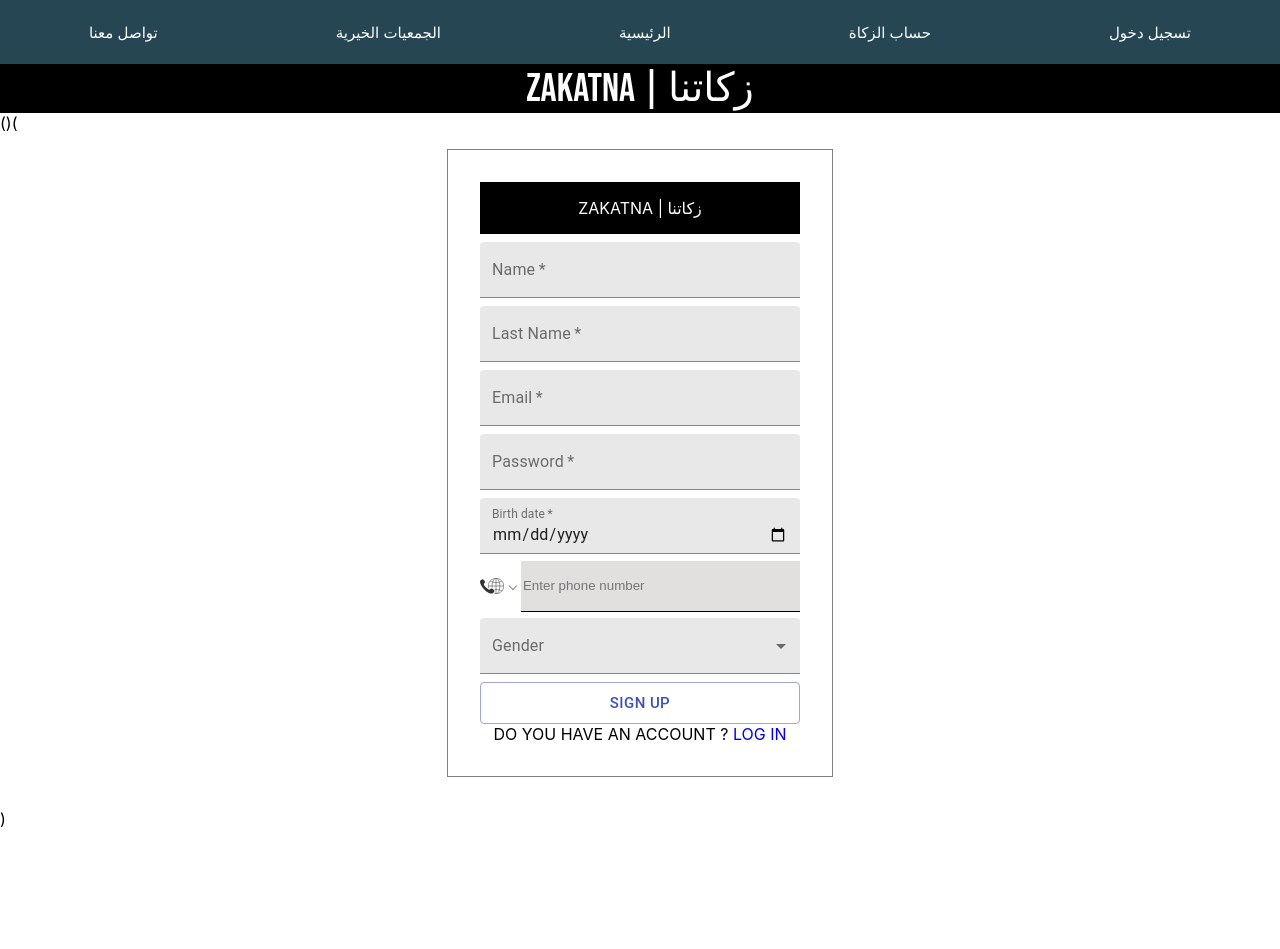
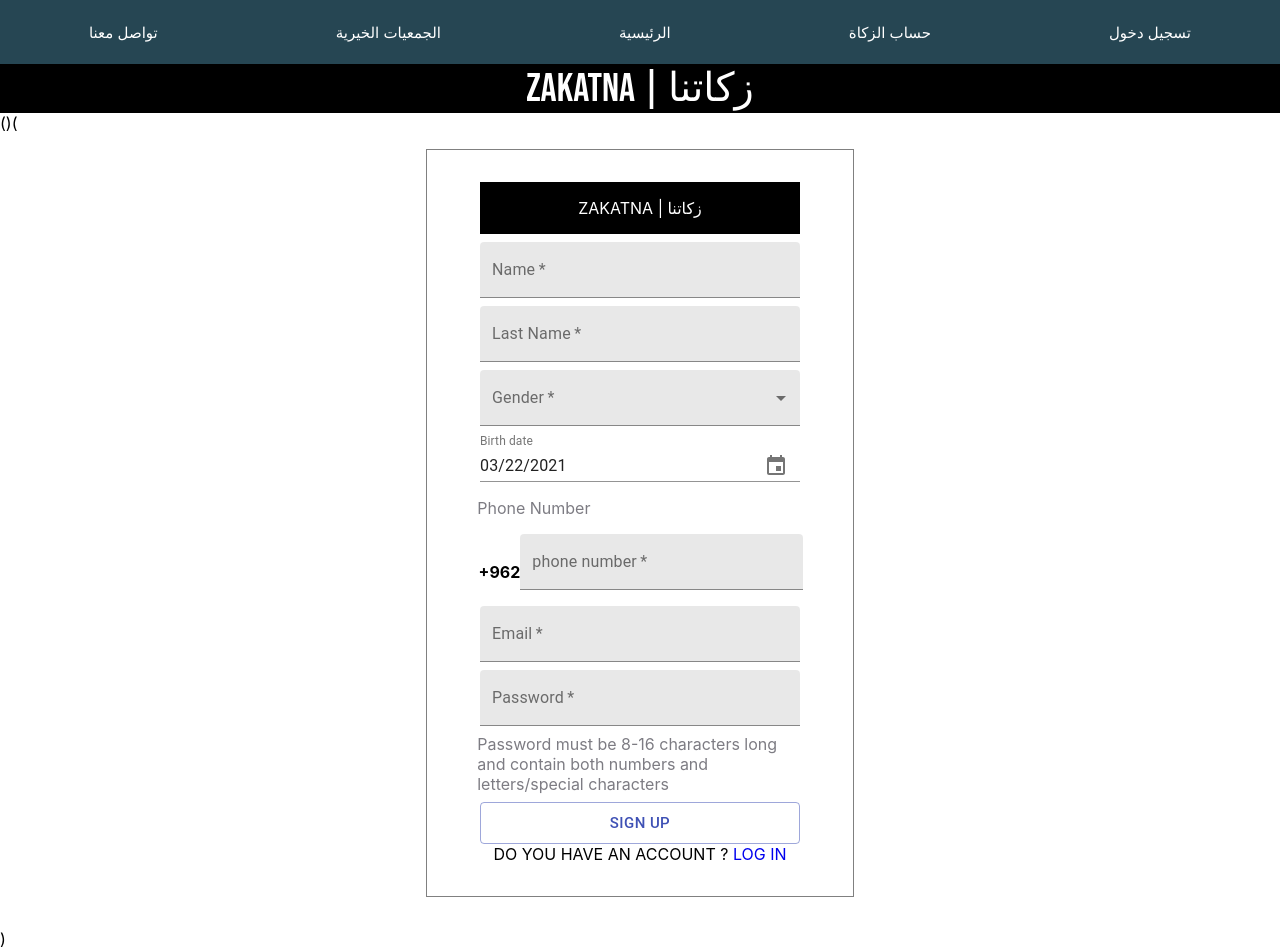
Before and after one commit to Sabbaghh/Tabar3com, a React (Create React App) app: page /Register in a window 1280 px wide. Before the commit the page ends 829 px from the top, so only its background shows below. Built offline with nearby package versions, Linux system fonts and the light colour scheme; no server answers.

Commit message:
fixing register form validations

```diff
--- a/package.json
+++ b/package.json
@@ -3,14 +3,17 @@
   "version": "0.1.0",
   "private": true,
   "dependencies": {
+    "@date-io/date-fns": "1.x",
     "@firebase/firestore": "^2.2.5",
     "@material-ui/core": "^4.11.3",
     "@material-ui/icons": "^4.11.2",
+    "@material-ui/pickers": "^3.3.10",
     "@testing-library/jest-dom": "^5.11.4",
     "@testing-library/react": "^11.1.0",
     "@testing-library/user-event": "^12.1.10",
     "add": "^2.0.6",
     "axios": "^0.21.1",
+    "date-fns": "^2.21.1",
     "dayjs": "^1.10.4",
     "firebase": "8.1.1",
     "node-sass": "^5.0.0",
--- a/src/pages/Register.js
+++ b/src/pages/Register.js
@@ -1,13 +1,14 @@
 import React, { useContext, useState } from 'react'
 import Container from '@material-ui/core/Container'
 import TextField from '@material-ui/core/TextField'
+import { KeyboardDatePicker } from '@material-ui/pickers'
 import Grid from '@material-ui/core/Grid'
 import Button from '@material-ui/core/Button'
-import PhoneInput from 'react-phone-number-input'
 import { Link } from 'react-router-dom'
 import { AuthContext } from '../API/authContext'
 import { useHistory } from 'react-router-dom'
 import { ProjectFireStore } from '../API/FireBase'
+import dayjs from 'dayjs'
 // import Logo from '../images/tabar3kom.png'
 import MenuItem from '@material-ui/core/MenuItem'
 import 'react-phone-number-input/style.css'
@@ -25,7 +26,7 @@
 	const [emailErr, setEmailErr] = useState(false)
 	const [phoneNumber, setPhoneNumber] = useState('')
 	const [gender, setGender] = useState('')
-	const [date, setDate] = useState()
+	const [date, setDate] = useState(new Date())
 	const passowrdExp = /^(?=.*[0-9])(?=.*[!@#$%^&*])[a-zA-Z0-9!@#$%^&*]{7,15}$/
 	const emailRgx = /^[a-zA-Z0-9.!#$%&’*+/=?^_`{|}~-]+@[a-zA-Z0-9-]+(?:\.[a-zA-Z0-9-]+)*$/
 	const [error, setError] = useState('')
@@ -53,8 +54,27 @@
 		setLastName(e.target.value)
 		e.target.value.length > 2 ? setLastNameErr(true) : setLastNameErr(false)
 	}
+	const onPhoneNumberCahnge = (e) => {
+		const numbers = [' ', '0', '1', '2', '3', '4', '5', '6', '7', '8', '9']
+		if (
+			numbers.includes(e.target.value[e.target.value.length - 1]) &&
+			e.target.value.length < 10
+		) {
+			setPhoneNumber(e.target.value)
+		}
+		if (e.target.value === '') {
+			setPhoneNumber('')
+		}
+	}
+	const onDateChange = (date) => {
+		setDate(date)
+	}
 	const onSignUp = async (e) => {
 		e.preventDefault()
+		if (new Date().getFullYear() - date.getFullYear() < 18) {
+			alert('You must be at least 18 years old')
+			return
+		}
 		try {
 			setError('')
 			setLoading('Loading..')
@@ -107,6 +127,50 @@
 						value={lastName}
 					/>
 					<TextField
+						label='Gender'
+						value={gender}
+						select
+						className='input'
+						variant='filled'
+						onChange={onGenderChange}
+						required
+					>
+						<MenuItem value='Male'>Male</MenuItem>
+						<MenuItem value='Female'>Female</MenuItem>
+					</TextField>
+					<KeyboardDatePicker
+						margin='normal'
+						className='input'
+						label='Birth date'
+						format='MM/dd/yyyy'
+						value={date}
+						onChange={onDateChange}
+						KeyboardButtonProps={{
+							'aria-label': 'change date',
+						}}
+					/>
+					<span
+						style={{ paddingTop: '0.5rem', width: '90%', color: '#7d7c83' }}
+					>
+						Phone Number
+					</span>
+					<div className='phoneNumberContainer'>
+						<p>+962</p>
+						<TextField
+							className='input'
+							variant='filled'
+							value={phoneNumber}
+							label='phone number'
+							placeholder='xxxxxxxxx'
+							onChange={(e) => {
+								onPhoneNumberCahnge(e)
+							}}
+							color={phoneNumber.length === 9 ? 'primary' : 'secondary'}
+							required
+						/>
+					</div>
+
+					<TextField
 						className='input'
 						label='Email'
 						placeholder='exmaple@example.com'
@@ -130,37 +194,12 @@
 						onChange={onPasswordChange}
 						value={password}
 					/>
-					<TextField
-						id='date'
-						label='Birth date'
-						type='date'
-						name='date'
-						className='input'
-						variant='filled'
-						value={date}
-						onChange={(e) => setDate(e.target.value)}
-						InputLabelProps={{
-							shrink: true,
-						}}
-						required
-					/>
-					<PhoneInput
-						placeholder='Enter phone number'
-						value={phoneNumber}
-						onChange={setPhoneNumber}
-						className='input phone-input'
-					/>
-					<TextField
-						label='Gender'
-						value={gender}
-						select
-						className='input'
-						variant='filled'
-						onChange={onGenderChange}
+					<span
+						style={{ paddingTop: '0.5rem', width: '90%', color: '#7d7c83' }}
 					>
-						<MenuItem value='Male'>Male</MenuItem>
-						<MenuItem value='Female'>Female</MenuItem>
-					</TextField>
+						Password must be 8-16 characters long and contain both numbers and
+						letters/special characters
+					</span>
 					<Button
 						className='input'
 						size='large'
--- a/src/styles/form.scss
+++ b/src/styles/form.scss
@@ -5,6 +5,7 @@
     display: flex !important;
     justify-content:center;
     align-items:center;
+    width: 10% !important;
     form{
         border: 1px solid gray;
         padding: 2rem;
@@ -12,6 +13,23 @@
         width:20rem;
         margin-top: 0.5rem;
     }
+    }
+
+}
+.phoneNumberContainer{
+    display: flex;
+    justify-content: center;
+    align-items: center;
+    width: 90%;
+    p{
+        text-align: end !important;
+        height: 3em;
+        width: 15%;
+        display:flex;
+        justify-content: end;
+        align-items: flex-end;
+        font-weight: bold;
+        font-size: 16px;
     }
 
 }
```
Also changed, not shown: src/App.js (+14 -2 lines), 1 other file (tests, documents, lock files or other folders).
